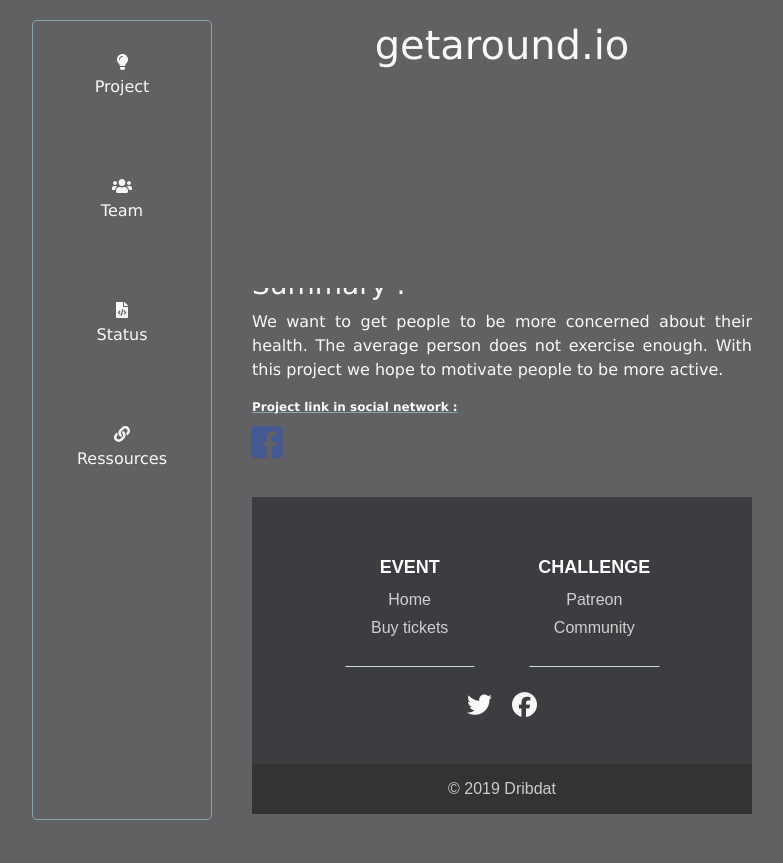
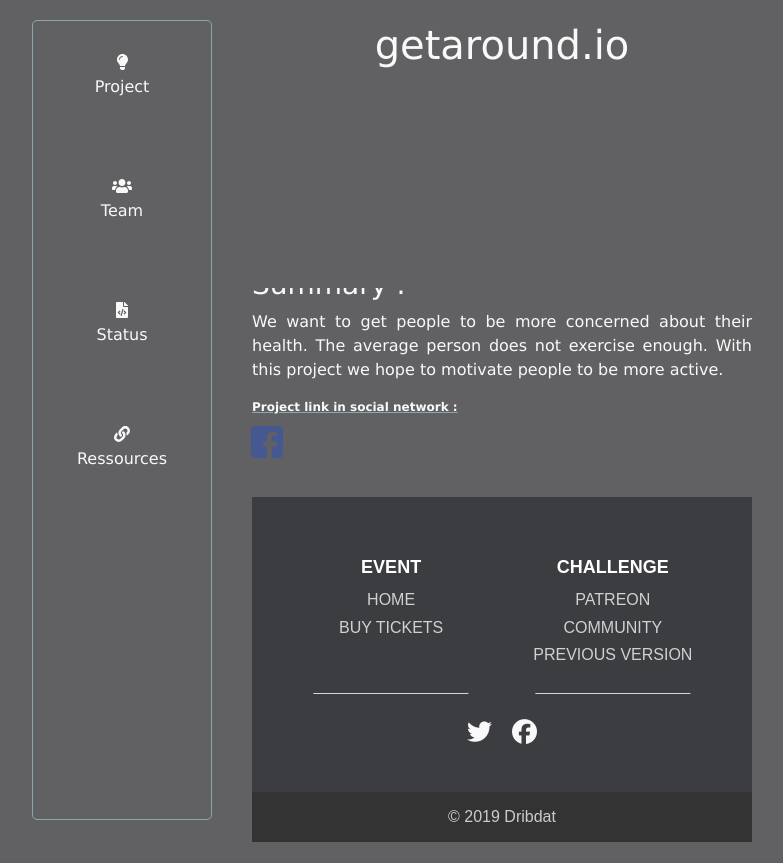
Before and after one commit to loleg/dribdat2_frontend, a Vue app: page /project/1 in a window 1280 px wide. Shown: the whole page, without its empty margins (238-1021 px from the left). Before the commit the page ends 835 px from the top, so only its background shows below. Built offline with nearby package versions, Linux system fonts and the light colour scheme; no server answers.

Commit message:
Add link previous dribdat in footer

```diff
--- a/src/components/Footer.vue
+++ b/src/components/Footer.vue
@@ -27,6 +27,9 @@
             <li>
               <a :href="this.project.contact_url" target="_blank">Community</a>
             </li>
+            <li>
+              <a :href="linkproject" target="_blank">Previous version</a>
+            </li>
           </ul>
         </div>
         <div class="col-sm-12">
@@ -49,7 +52,12 @@
 
 <script>
 export default {
-  props: ["project"]
+  props: ["project"],
+  data() {
+    return {
+      linkproject: "https://hack.opendata.ch/project/" + this.project["id"]
+    }
+  }
 };
 </script>
 
@@ -70,6 +78,7 @@
 
 #myFooter .row {
   margin-bottom: 40px;
+  text-transform: uppercase;
 }
 
 #myFooter .navbar-brand {
--- a/src/store.js
+++ b/src/store.js
@@ -23,7 +23,7 @@
                 name: ""
             },
             id: 1,
-            pitch: "'https://www.youtube.com/watch?v=Vh5FW5hSZyI'",
+            pitch: "'https://www.youtube.com/embed/0lwOmIHcSno'",
             phase: 4,
             status: "Looking for designers",
             event: {
@@ -51,7 +51,7 @@
             state.custom_project = custom_project.project
             state.custom_project.challenge = {name: ''}
             state.custom_project.event = custom_project.event
-            //state.custom_project.pitch = 'http://example.com' //TODO pitch has to be provided by the API
+            state.custom_project.pitch = 'https://www.youtube.com/embed/0lwOmIHcSno' //TODO pitch has to be provided by the API
         },
         SET_PROJECT_LIST (state, projectList) {
             state.projectList = projectList;
--- a/src/views/InfoTeam.vue
+++ b/src/views/InfoTeam.vue
@@ -115,4 +115,7 @@
 </script>
 
 <style scoped>
+.open {
+    width: 100%;
+}
 </style>
```
